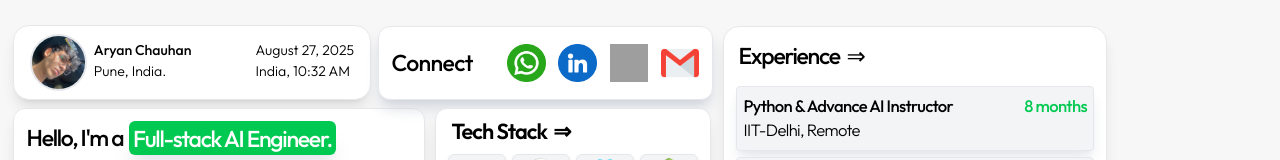
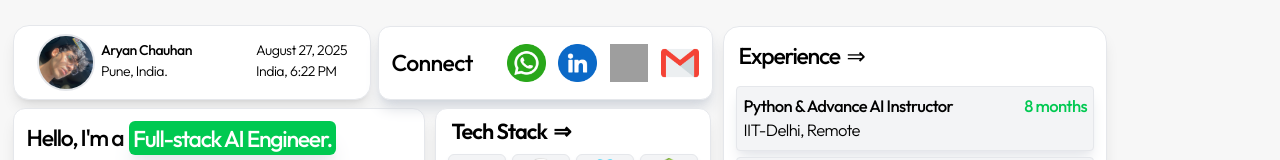
Before and after one commit to aryanc381/Portfolio-final, a React (Vite) app: page / in a window 1280 px wide. Shown: the top 160 px of the page. Built offline with nearby package versions, Linux system fonts and the light colour scheme; grey boxes are pictures that could not be loaded.

Commit message:
Live Time added.

```diff
--- a/src/App.tsx
+++ b/src/App.tsx
@@ -1,5 +1,4 @@
 import './App.css'
-import Date from './components/date/date'
 import Education from './components/education/education'
 import Experience from './components/exp/exp'
 import Landing from './components/landing/landing'
@@ -8,13 +7,14 @@ import Stack from './components/stack/stack'
 import Contact from './components/contact/contact'
 import Research from './components/research/research'
 import Footer from './components/footer/footer'
+import LiveDate from './components/date/date'
 
 function App() {
 
 
   return (
     <div className='mt-[0vw]'>
-      <Date />
+      <LiveDate />
       <Landing />
       <Contact />
       <Education />
--- a/src/components/date/date.tsx
+++ b/src/components/date/date.tsx
@@ -1,19 +1,48 @@
-function Date() {
+import { useEffect, useState } from "react";
+
+function LiveDate() {
+  const [dateTime, setDateTime] = useState<Date>(new Date());
+
+  useEffect(() => {
+    const interval = setInterval(() => {
+      setDateTime(new Date());
+    }, 1000);
+
+    return () => clearInterval(interval);
+  }, []);
+
+  const dateOptions: Intl.DateTimeFormatOptions = {
+    year: "numeric",
+    month: "long",
+    day: "numeric"
+  };
+
+  const timeOptions: Intl.DateTimeFormatOptions = {
+    hour: "numeric",
+    minute: "numeric",
+    hour12: true,
+    timeZone: "Asia/Kolkata"
+  };
+
   return (
-    <div className='md:top-[-0.05vw] md:left-[-1vw] md:fixed shadow-lg flex justify-center text-[4.5vw] bg-[#ffffff] mt-[2vw] mb-[] mr-[2vw] ml-[2vw] pt-[3vw] pb-[3vw] pr-[2vw] pl-[2vw] gap-[6vw] md:rounded-2xl rounded-xl border-[0.1vw] border-gray-200 md:text-[1.1vw] md:tracking-[-0vw] md:pb-[0.6vw] md:pt-[0.6vw] md:pl-[0vw] md:pr-[0vw] md:mb-[1vw] md:flex md:justify-left md:w-[28vw] md:gap-[5vw]'>
+    <div className='md:top-[-0.05vw] md:left-[-1vw] md:fixed shadow-lg flex justify-center text-[4.5vw] tracking-[-0.04vw] bg-[#ffffff] mt-[2vw] mr-[2vw] ml-[2vw] pt-[3vw] pb-[3vw] pr-[2vw] pl-[2vw] gap-[6vw] md:rounded-2xl rounded-xl border-[0.1vw] border-gray-200 md:text-[1.1vw] md:pb-[0.6vw] md:pt-[0.6vw] md:pl-[0vw] md:pr-[0vw] md:mb-[1vw] md:flex md:justify-left md:w-[28vw] md:gap-[5vw]'>
       <div className="flex">
-            <img src="/pfp.jpg" alt="" className='p-[0.5vw] w-[15vw] bg-gray-200 rounded-[50%] md:w-[4.5vw] md:h-[4.5vw] md:p-[0.15vw]'/>
+        <img
+          src="/pfp.jpg"
+          alt="Profile"
+          className='p-[0.5vw] w-[15vw] bg-gray-200 rounded-full md:w-[4.5vw] md:h-[4.5vw] md:p-[0.15vw]'
+        />
         <div className="pt-[0.7vw] pl-[2vw] md:pt-[0.5vw] md:pl-[0.5vw]">
           <p className='font-medium'>Aryan Chauhan</p>
-                <p className=''>Pune, India.</p>
+          <p>Pune, India.</p>
         </div>
       </div>
       <div className="pt-[0.7vw] md:pt-[0.5vw]">
-            <p>August 27, 2025</p>
-            <p>India, 10:32 AM</p>
+        <p>{dateTime.toLocaleDateString("en-US", dateOptions)}</p>
+        <p>India, {dateTime.toLocaleTimeString("en-US", timeOptions)}</p>
       </div>
     </div>
-  )
+  );
 }
 
-export default Date;
+export default LiveDate;
```
Lines whose indentation alone changed are shown as unchanged.
